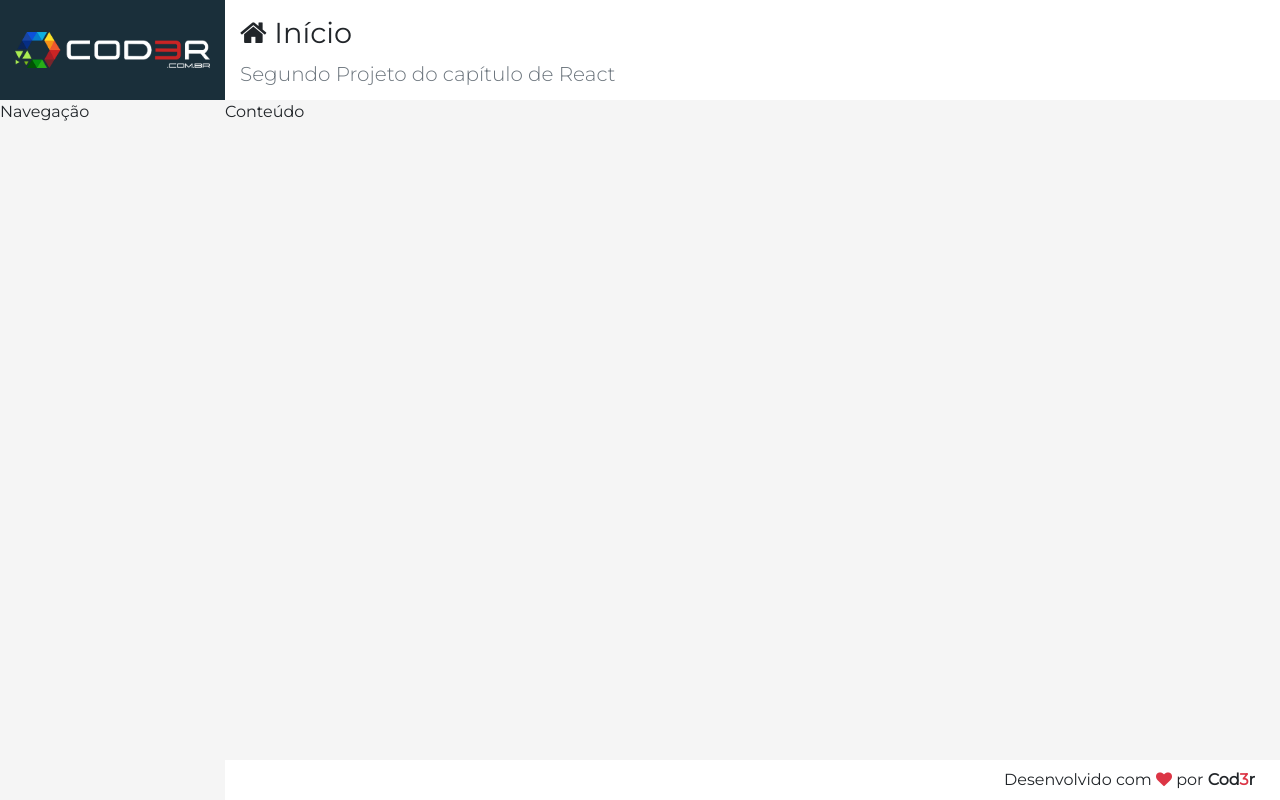
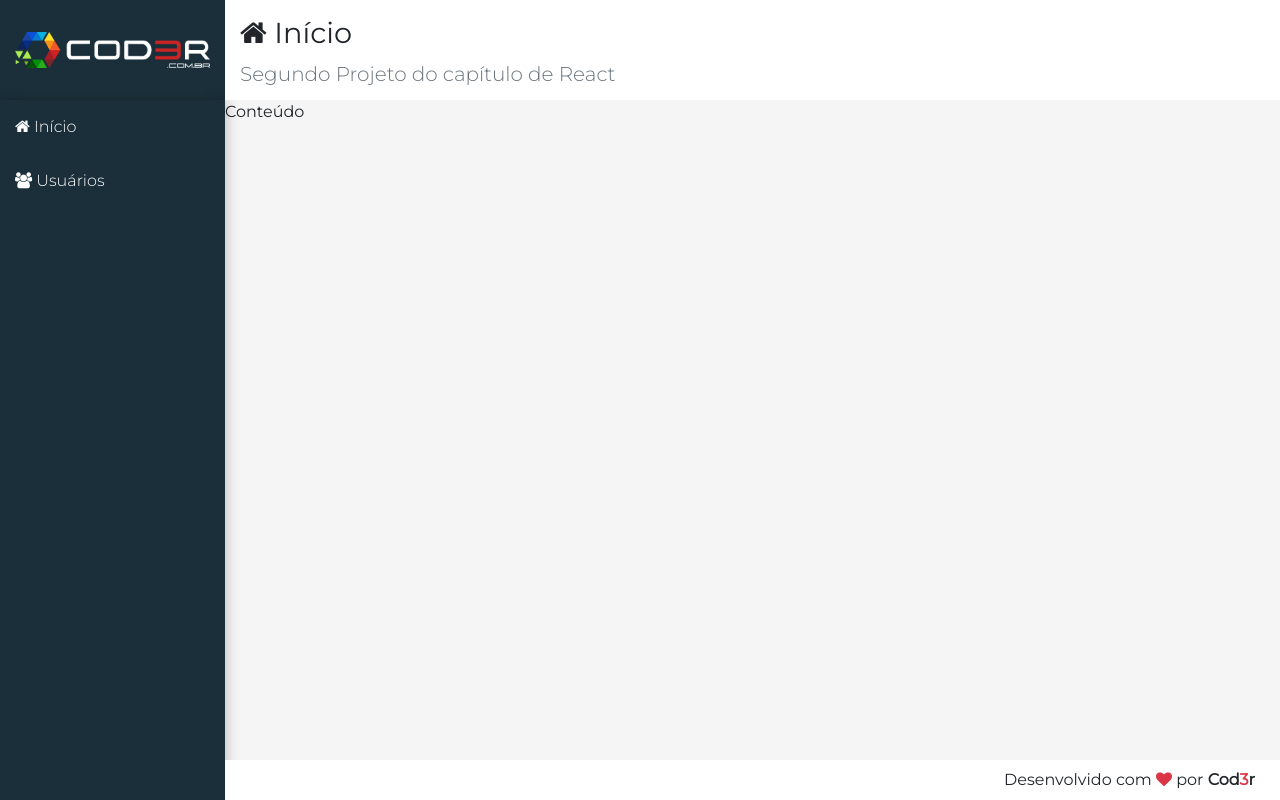
Before and after one commit to wandersonsales-dev/crud-react, a React (Create React App) app in the folder frontend/: page / in a window 1280 px wide. Built offline with nearby package versions, Linux system fonts and the light colour scheme.

Commit message:
Componente Nav

```diff
--- a/frontend/src/components/templates/Nav.css
+++ b/frontend/src/components/templates/Nav.css
@@ -0,0 +1,18 @@
+aside.menu-area {
+  background-color: var(--bg-dark);
+  box-shadow:
+    2px 0 10px 0 rgba(0, 0, 0, 0.12),
+    2px 0 15px 0 rgba(0, 0, 0, 0.09);
+}
+
+.menu a {
+  display: block;
+  text-decoration: none;
+  color: #FFF;
+  font-weight: 300;
+  padding: 15px;
+}
+
+.menu a:hover {
+  background: linear-gradient(135deg, #07a7e3 0%, #32dac3 100%);
+}
--- a/frontend/src/components/templates/Nav.jsx
+++ b/frontend/src/components/templates/Nav.jsx
@@ -4,5 +4,12 @@
 
 export default props =>
   <aside className="menu-area">
-    Navegação
+    <nav className="menu">
+      <a href="#/">
+        <i className="fa fa-home"></i> Início
+      </a>
+      <a href="#/users">
+        <i className="fa fa-users"></i> Usuários
+      </a>
+    </nav>
   </aside>
```
Also changed, not shown: 1 other file (tests, documents, lock files or other folders).
